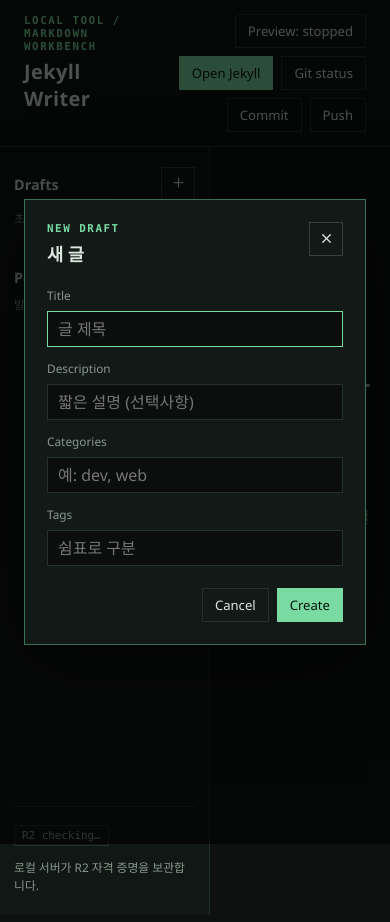
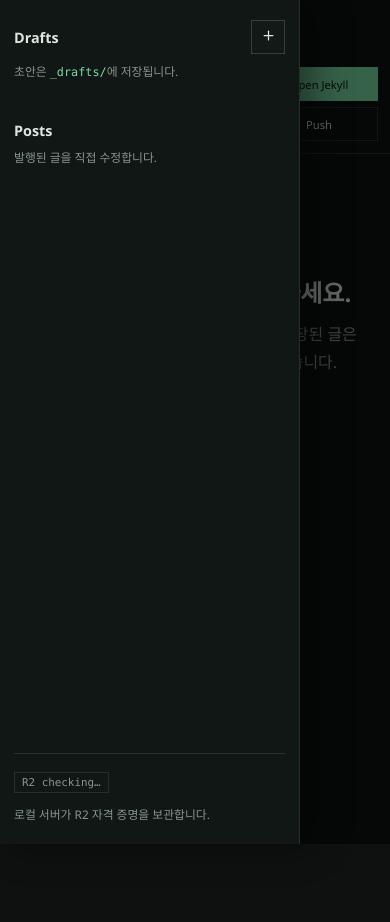
Before and after one commit to K2-IIIbCa-1/jekyll-markdown-writer, a website with bundled scripts: page public/index.html in a window 390 px wide. Both pictures are taken after a click on the button "Toggle sidebar". Built offline with nearby package versions, Linux system fonts and the light colour scheme; files whose address does not match are found by name.

Commit message:
feat: change ui for mobile compatible

```diff
--- a/public/icons.js
+++ b/public/icons.js
@@ -114,6 +114,11 @@
     ['path', { d: 'M18 6 6 18' }],
     ['path', { d: 'm6 6 12 12' }]
   ],
+  menu: [
+    ['line', { x1: '4', x2: '20', y1: '6', y2: '6' }],
+    ['line', { x1: '4', x2: '20', y1: '12', y2: '12' }],
+    ['line', { x1: '4', x2: '20', y1: '18', y2: '18' }]
+  ],
   settings: [
     ['path', { d: 'M12.22 2h-.44a2 2 0 0 0-2 2v.18a2 2 0 0 1-1 1.73l-.43.25a2 2 0 0 1-2 0l-.15-.08a2 2 0 0 0-2.73.73l-.22.38a2 2 0 0 0 .73 2.73l.15.1a2 2 0 0 1 1 1.72v.51a2 2 0 0 1-1 1.74l-.15.09a2 2 0 0 0-.73 2.73l.22.38a2 2 0 0 0 2.73.73l.15-.08a2 2 0 0 1 2 0l.43.25a2 2 0 0 1 1 1.73V20a2 2 0 0 0 2 2h.44a2 2 0 0 0 2-2v-.18a2 2 0 0 1 1-1.73l.43-.25a2 2 0 0 1 2 0l.15.08a2 2 0 0 0 2.73-.73l.22-.38a2 2 0 0 0-.73-2.73l-.15-.09a2 2 0 0 1-1-1.74v-.5a2 2 0 0 1 1-1.74l.15-.09a2 2 0 0 0 .73-2.73l-.22-.38a2 2 0 0 0-2.73-.73l-.15.08a2 2 0 0 1-2 0l-.43-.25a2 2 0 0 1-1-1.73V4a2 2 0 0 0-2-2z' }],
     ['circle', { cx: '12', cy: '12', r: '3' }]
--- a/public/index.html
+++ b/public/index.html
@@ -13,6 +13,7 @@
         <h1 id="app-title">Jekyll Writer</h1>
       </div>
       <div class="top-actions">
+        <button id="sidebar-toggle" class="icon-button sidebar-toggle" type="button" title="Toggle sidebar" aria-label="Toggle sidebar" aria-expanded="false"><span data-icon="menu"></span></button>
         <button id="preview-toggle" class="button button-quiet" type="button">Preview: stopped</button>
         <a id="preview-link" class="button button-primary" href="#" target="_blank" rel="noreferrer">Open Jekyll</a>
         <button id="git-status" class="button button-quiet" type="button">Git status</button>
@@ -39,6 +40,7 @@
           <p class="muted small">로컬 서버가 R2 자격 증명을 보관합니다.</p>
         </div>
       </aside>
+      <button id="sidebar-backdrop" class="sidebar-backdrop" type="button" aria-label="Close sidebar"></button>
 
       <section class="workspace">
         <div id="empty-state" class="empty-state">
--- a/public/writer.css
+++ b/public/writer.css
@@ -18,8 +18,8 @@
 * { box-sizing: border-box; }
 
 body {
-  min-width: 900px;
   min-height: 100vh;
+  overflow-x: hidden;
   margin: 0;
   color: var(--text);
   background: var(--bg);
@@ -68,6 +68,7 @@
 .top-actions,
 .editor-actions,
 .dialog-actions { display: flex; align-items: center; gap: 8px; }
+.sidebar-toggle { display: none; }
 
 .button,
 .snippet-button,
@@ -111,6 +112,8 @@
   border-right: 1px solid var(--border);
   background: #111715;
 }
+
+.sidebar-backdrop { display: none; }
 
 .section-heading { display: flex; align-items: center; justify-content: space-between; }
 .section-heading h2 { font-size: 0.9rem; }
@@ -243,3 +246,90 @@
   .app-shell { grid-template-columns: 210px minmax(0, 1fr); }
   .workspace { padding-inline: 20px; }
 }
+
+@media (max-width: 720px) {
+  .topbar {
+    display: grid;
+    align-items: stretch;
+    grid-template-columns: 1fr;
+    gap: 10px;
+    padding: 12px;
+  }
+
+  .top-actions {
+    display: grid;
+    width: 100%;
+    grid-template-columns: repeat(3, minmax(0, 1fr));
+    gap: 6px;
+  }
+
+  .top-actions > .button,
+  .top-actions > .icon-button {
+    width: 100%;
+    min-width: 0;
+    justify-content: center;
+    padding-inline: 5px;
+    overflow: hidden;
+    font-size: 0.7rem;
+    text-overflow: ellipsis;
+    white-space: nowrap;
+  }
+
+  .sidebar-toggle { display: inline-flex; }
+
+  .app-shell { display: block; min-height: calc(100vh - 76px); }
+
+  .sidebar {
+    position: fixed;
+    z-index: 30;
+    top: 0;
+    bottom: 0;
+    left: 0;
+    width: min(86vw, 300px);
+    overflow-y: auto;
+    transform: translateX(-105%);
+    transition: transform 180ms ease;
+    box-shadow: 12px 0 36px rgba(0, 0, 0, 0.45);
+  }
+
+  .sidebar-open .sidebar { transform: translateX(0); }
+
+  .sidebar-backdrop {
+    position: fixed;
+    z-index: 20;
+    inset: 0;
+    display: none;
+    width: 100%;
+    height: 100%;
+    padding: 0;
+    border: 0;
+    background: rgba(0, 0, 0, 0.55);
+  }
+
+  .sidebar-open .sidebar-backdrop { display: block; }
+
+  .workspace { padding: 18px 12px 28px; }
+  .empty-state { margin: 10vh auto; }
+  .editor-header { display: grid; gap: 12px; }
+  .editor-actions { display: grid; grid-template-columns: repeat(2, minmax(0, 1fr)); gap: 6px; }
+  .editor-actions > .button,
+  .editor-actions > .icon-button { width: 100%; justify-content: center; }
+  .editor-actions > #save-state { grid-column: 1 / -1; }
+  .git-panel-header { align-items: start; flex-wrap: wrap; }
+  .toolbar { gap: 4px; }
+  .toolbar-label { width: 100%; margin: 4px 0 0; }
+  .toolbar-divider { display: none; }
+  .editor-grid { grid-template-rows: auto minmax(320px, 55vh) auto; min-height: 390px; }
+  .editor-footer { align-items: flex-start; flex-wrap: wrap; padding: 7px 9px; }
+  .editor-footer-options { flex-wrap: wrap; gap: 8px; }
+
+  dialog {
+    width: min(520px, calc(100vw - 24px));
+    max-height: calc(100dvh - 24px);
+    overflow: auto;
+  }
+
+  dialog form { padding: 16px; }
+  .dialog-actions { flex-wrap: wrap; }
+  .dialog-actions .button { flex: 1 1 120px; }
+}
--- a/public/writer.js
+++ b/public/writer.js
@@ -242,11 +242,13 @@
   if (state.dirty && !window.confirm('저장되지 않은 변경사항이 있습니다. 이동할까요?')) return;
 
   state.kind = kind;
+  setSidebarOpen(false);
   state.draft = await api(`/api/${kind}s/${encodeURIComponent(name)}`);
   renderEditor();
 }
 
 function openNewDraftDialog() {
+  setSidebarOpen(false);
   $('#new-draft-form').reset();
   $('#new-draft-dialog').showModal();
   $('#new-title').focus();
@@ -709,6 +711,11 @@
 
 const lineWrapping = getStoredLineWrapping();
 
+function setSidebarOpen(open) {
+  document.body.classList.toggle('sidebar-open', open);
+  $('#sidebar-toggle').setAttribute('aria-expanded', String(open));
+}
+
 markdownEditor = createMarkdownEditor({
   parent: $('#content'),
   wrapLines: lineWrapping,
@@ -725,6 +732,11 @@
   markdownEditor.setLineWrapping(enabled);
   storeLineWrapping(enabled);
 });
+
+$('#sidebar-toggle').addEventListener('click', () => {
+  setSidebarOpen(!document.body.classList.contains('sidebar-open'));
+});
+$('#sidebar-backdrop').addEventListener('click', () => setSidebarOpen(false));
 
 $('#new-draft').addEventListener('click', openNewDraftDialog);
 $('#new-draft-empty').addEventListener('click', openNewDraftDialog);
```
